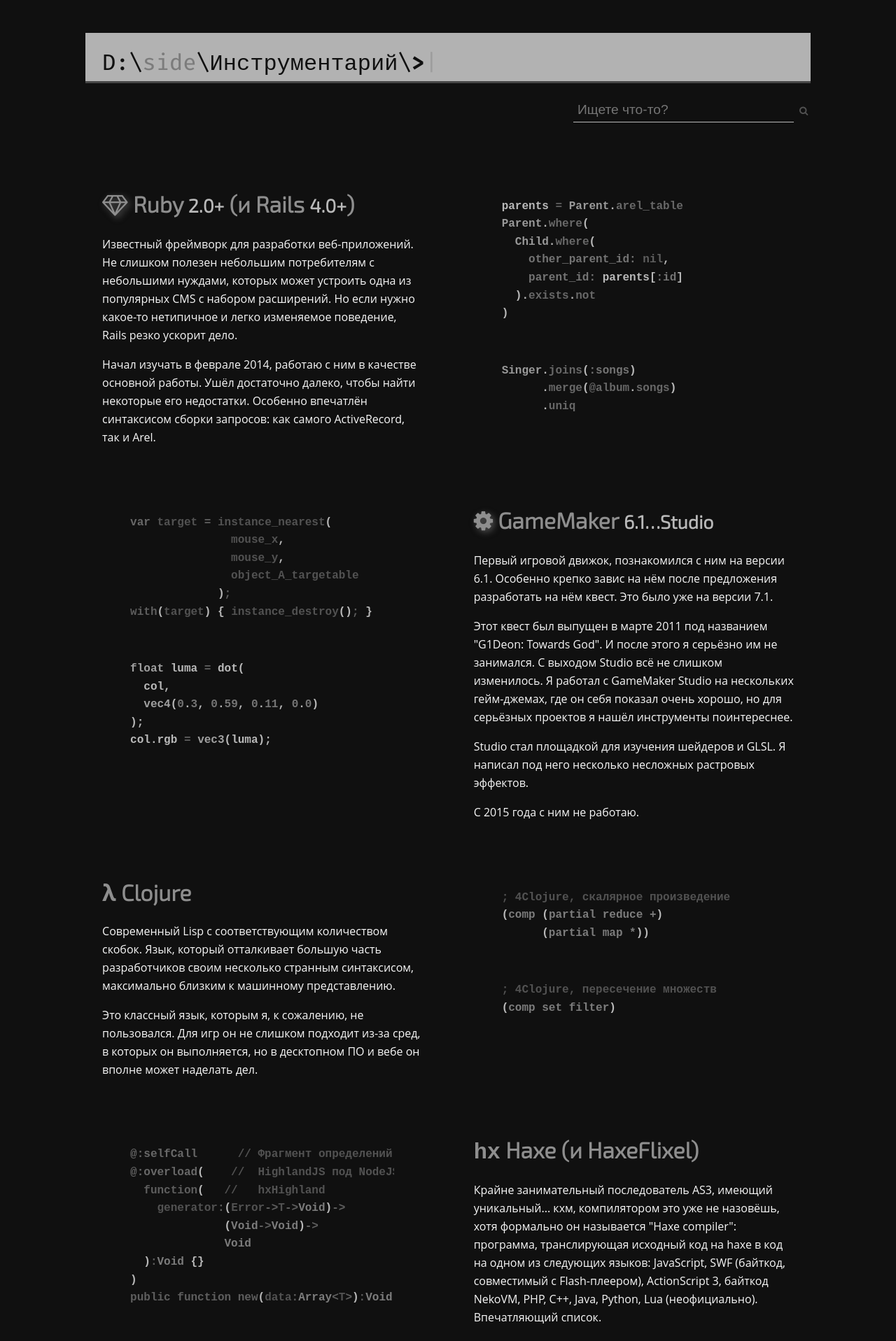
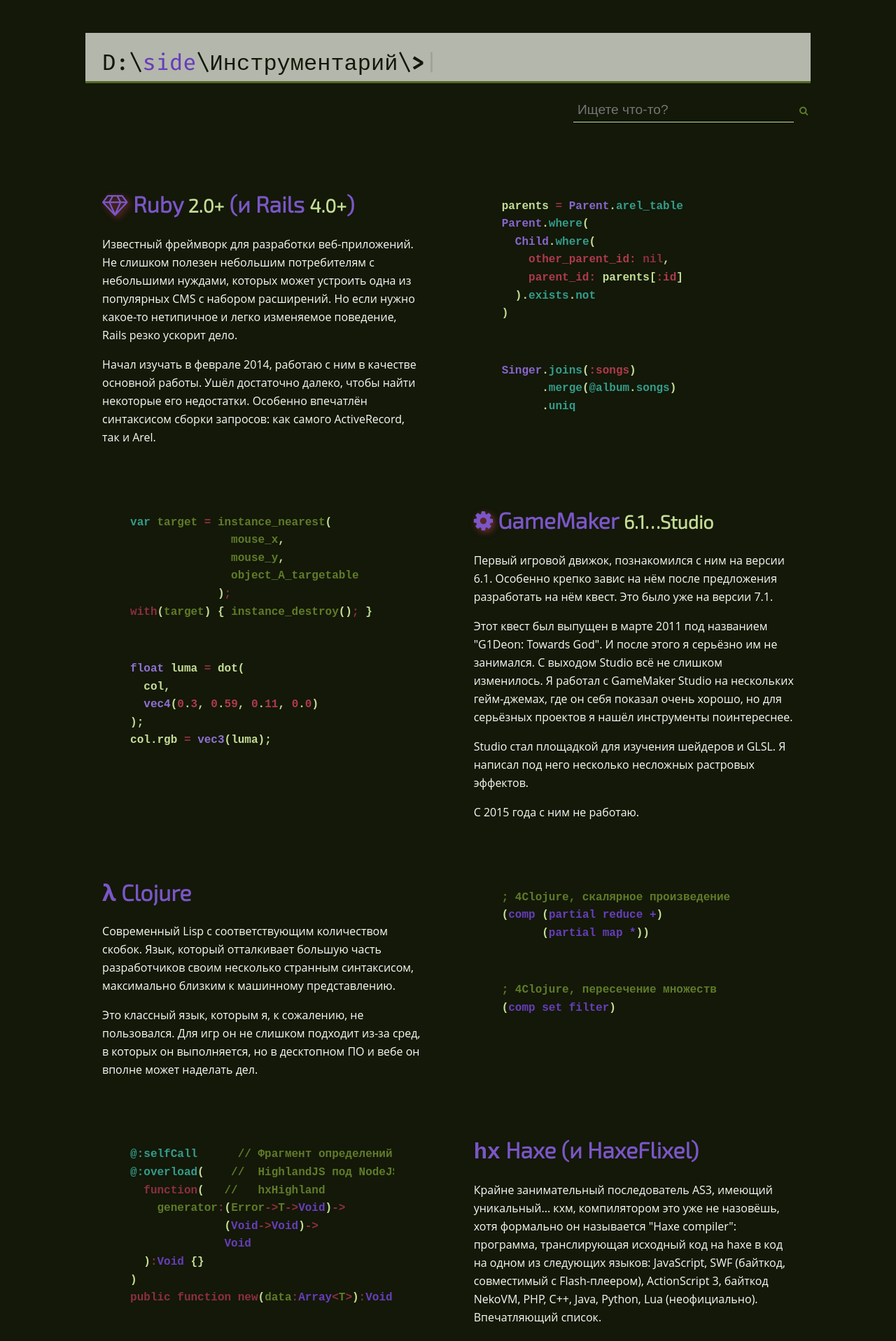
Before and after one commit to D-side/d-side.github.io, a Jekyll site: the page built from tools/index.html, in a window 1280 px wide. Shown: the top 1917 px of the page at 70% size. Built offline with Jekyll 4.4.1, drawn with Linux system fonts in a browser that asks for light colours; nearby versions of some CDN libraries; library files that are not in the unit come from our copies.

```diff
--- a/Gemfile
+++ b/Gemfile
@@ -1,3 +1,4 @@
 source 'https://rubygems.org'
 
+gem 'wdm', '>= 0.1.0' if Gem.win_platform?
 gem 'github-pages'
--- a/_config.yml
+++ b/_config.yml
@@ -6,7 +6,7 @@ paginate: 12
 paginate_path: "/blog/:num/"
 url: http://dside.ru
 
-gems:
+plugins:
 - jekyll-paginate
 
 kramdown:
--- a/assets/paper.sass
+++ b/assets/paper.sass
@@ -2,10 +2,10 @@
 ---
 // Neat's "debug mode"
 // $visual-grid: true
-$sample: #000
-// $variation: 00deg
+$sample: #793
+$variation: 90deg
 
-@import themes/mono-mixer
+@import themes/omni-mixer
 // @import themes/mix/contrast
 
 @import bourbon
```
Also changed, not shown: .atom-build.yml (added), Gemfile.lock.
